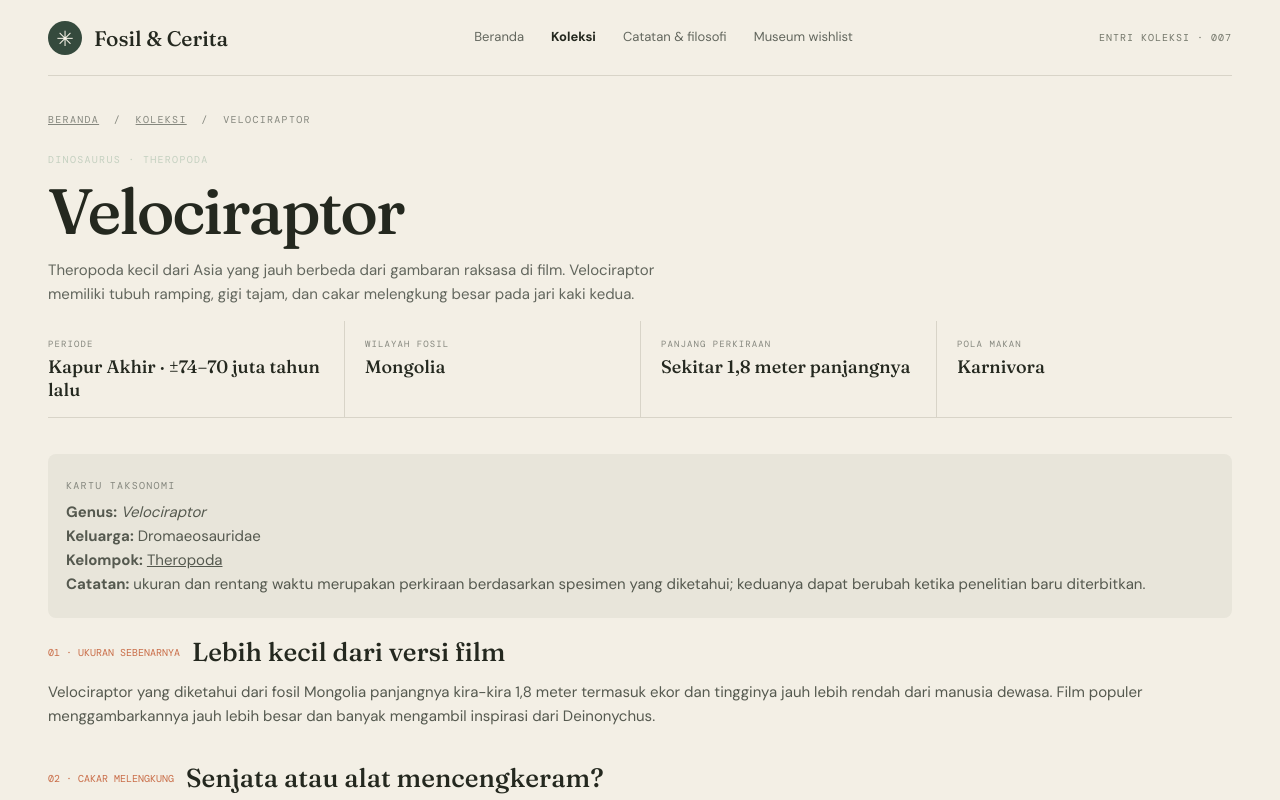
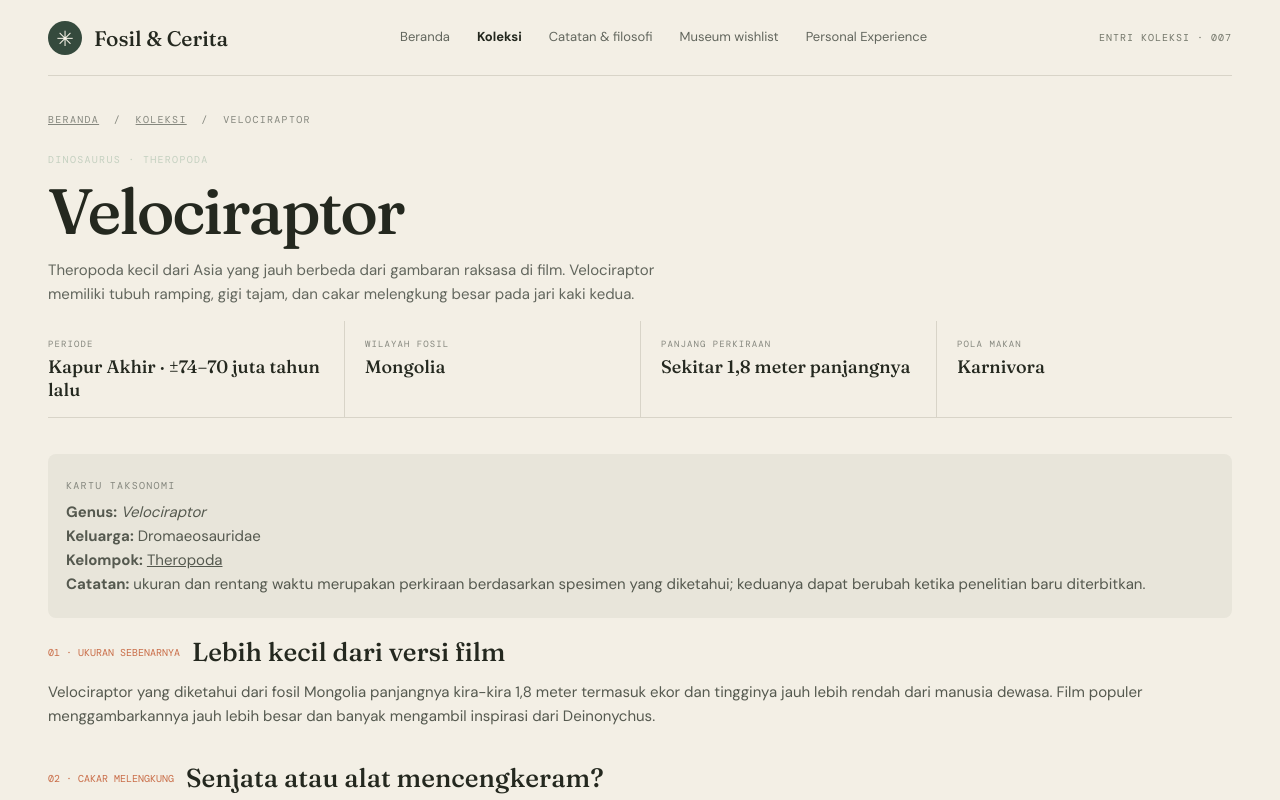
Before and after one commit to FxieL/Paleont-Project, a plain HTML site: page velociraptor.html in a window 1280 px wide. Shown: the top 800 px of the page. Drawn offline with nearby package versions, Linux system fonts and the light colour scheme.

Commit message:
Add Personal Experience to site navigation

```diff
--- a/velociraptor.html
+++ b/velociraptor.html
@@ -1,6 +1,6 @@
 <!doctype html>
 <html lang="id"><head><meta charset="utf-8"><meta name="viewport" content="width=device-width,initial-scale=1"><meta name="theme-color" content="#f3efe5"><title>Velociraptor — Fosil & Cerita</title><meta name="description" content="Theropoda kecil dari Asia yang jauh berbeda dari gambaran raksasa di film. Velociraptor memiliki tubuh ramping, gigi tajam, dan cakar melengkung besar pada jari kaki kedua."><link rel="stylesheet" href="site.css"></head>
-<body><div class="shell"><header class="topbar"><a class="brand" href="index.html"><span class="brandmark">✳</span>Fosil & Cerita</a><nav class="topnav"><a href="index.html">Beranda</a><a class="active" href="collection.html">Koleksi</a><a href="filosofi.html">Catatan & filosofi</a><a href="museum.html">Museum wishlist</a></nav><span class="top-right">Entri koleksi · 007</span></header>
+<body><div class="shell"><header class="topbar"><a class="brand" href="index.html"><span class="brandmark">✳</span>Fosil & Cerita</a><nav class="topnav"><a href="index.html">Beranda</a><a class="active" href="collection.html">Koleksi</a><a href="filosofi.html">Catatan & filosofi</a><a href="museum.html">Museum wishlist</a><a href="personal-experience.html">Personal Experience</a></nav><span class="top-right">Entri koleksi · 007</span></header>
 <main class="page"><p class="crumb"><a href="index.html">Beranda</a> &nbsp;/&nbsp; <a href="collection.html">Koleksi</a> &nbsp;/&nbsp; Velociraptor</p>
 <div class="intro"><span class="eyebrow">Dinosaurus · Theropoda</span><h1>Velociraptor</h1><p>Theropoda kecil dari Asia yang jauh berbeda dari gambaran raksasa di film. Velociraptor memiliki tubuh ramping, gigi tajam, dan cakar melengkung besar pada jari kaki kedua.</p></div>
 <div class="facts"><div class="fact"><div class="fact-label">Periode</div><div class="fact-value">Kapur Akhir · ±74–70 juta tahun lalu</div></div><div class="fact"><div class="fact-label">Wilayah fosil</div><div class="fact-value">Mongolia</div></div><div class="fact"><div class="fact-label">Panjang perkiraan</div><div class="fact-value">Sekitar 1,8 meter panjangnya</div></div><div class="fact"><div class="fact-label">Pola makan</div><div class="fact-value">Karnivora</div></div></div>
```
